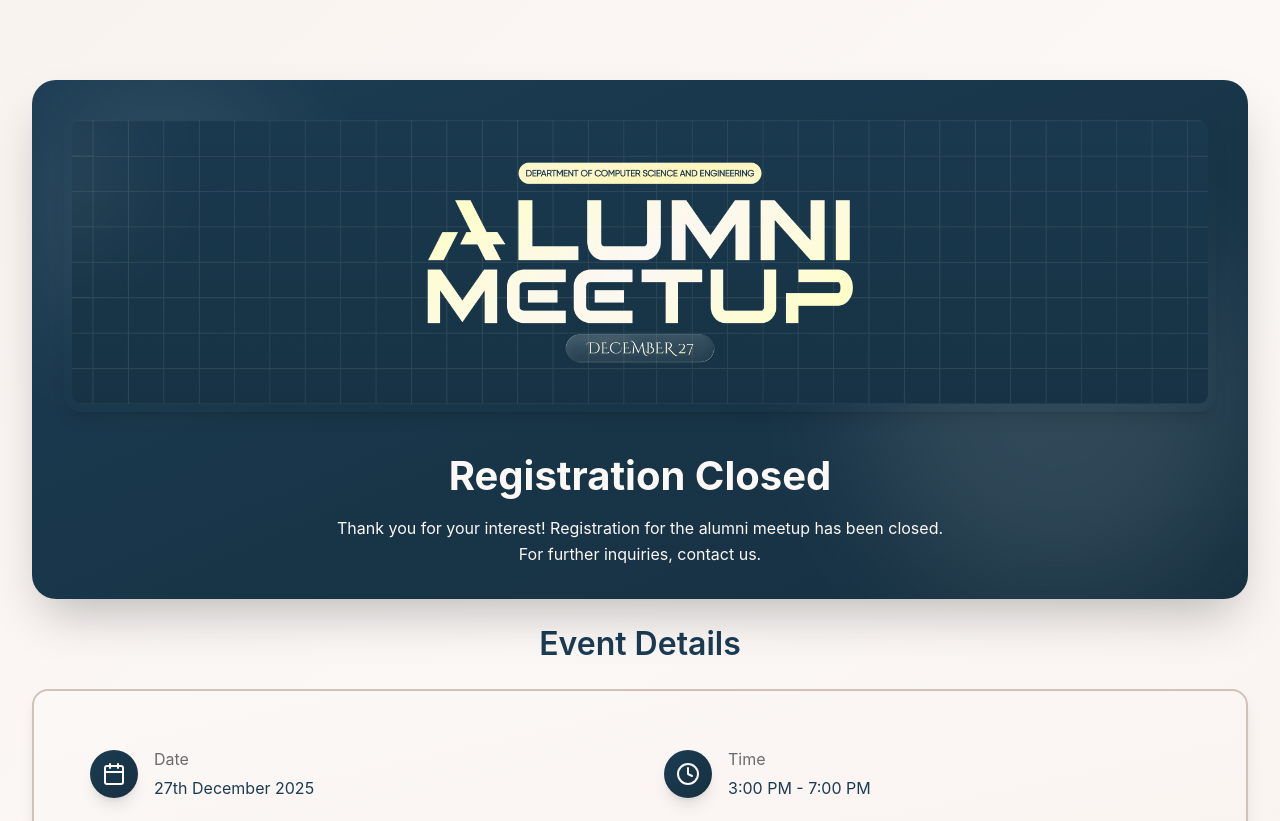
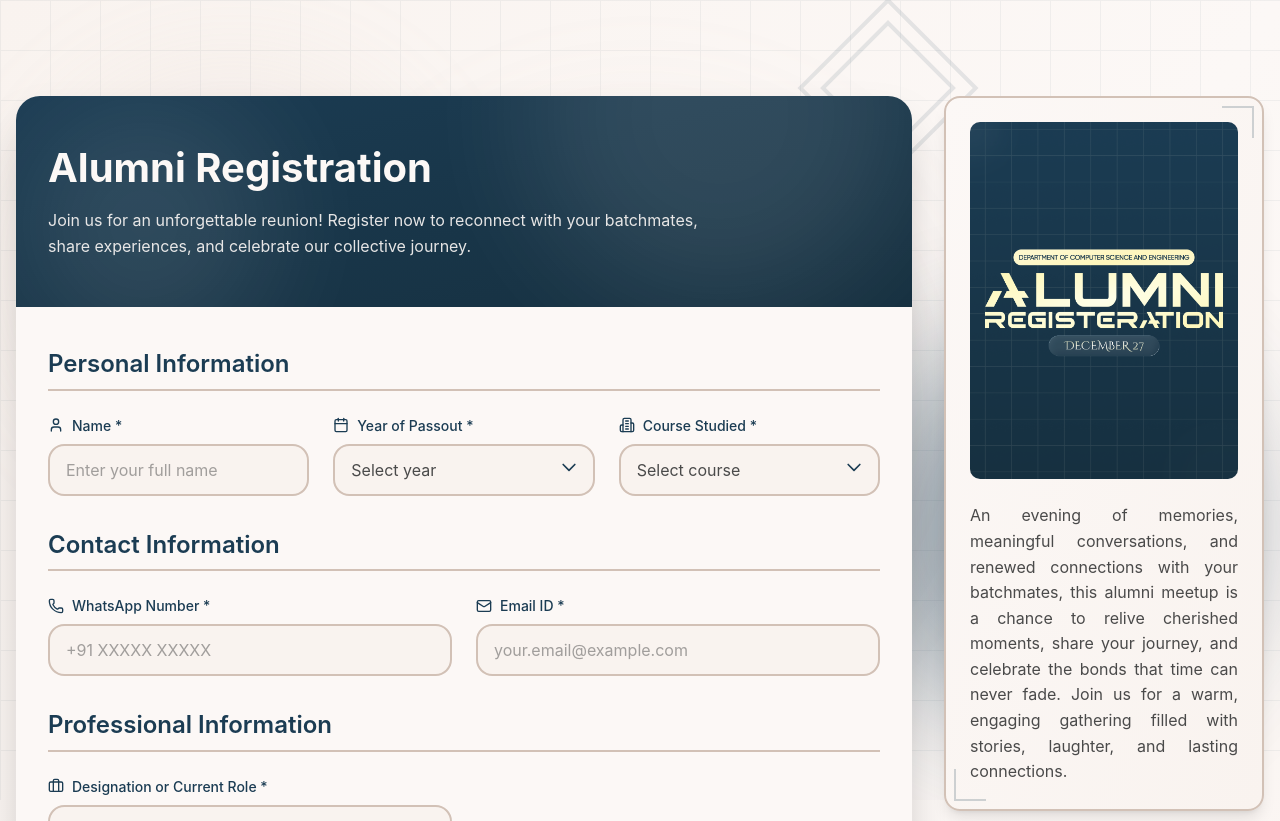
Before and after one commit to niranj-r/ALUMNI_MEETUP_FORMS, a React (Vite) app: page / in a window 1280 px wide. Shown: the top 821 px of the page. Built offline with nearby package versions, Linux system fonts and the light colour scheme.

Commit message:
refactor: toggle FormsClosed component visibility in App

```diff
--- a/src/App.tsx
+++ b/src/App.tsx
@@ -6,7 +6,7 @@ import FormsClosed from './components/FormsClosed';
 export default function App() {
   return (
     <div className="min-h-screen bg-gradient-to-br from-[var(--dominant-bg)] via-[var(--white)] to-[var(--dominant-bg)] py-16 px-4 relative overflow-hidden">
-      {/*
+
       <div className="fixed inset-0 pointer-events-none overflow-hidden">
         <div className="absolute top-20 left-10 w-96 h-96 bg-[var(--secondary)] rounded-full opacity-10 blur-3xl animate-pulse"></div>
         <div className="absolute bottom-20 right-10 w-96 h-96 bg-[var(--accent)] rounded-full opacity-10 blur-3xl animate-pulse" style={{ animationDelay: '1s' }}></div>
@@ -31,8 +31,8 @@ export default function App() {
             <EventInfo />
           </div>
         </div>
-      </div>*/}
-      <FormsClosed />
+      </div>
+      {/*<FormsClosed />*/}
     </div>
   );
 }
```
